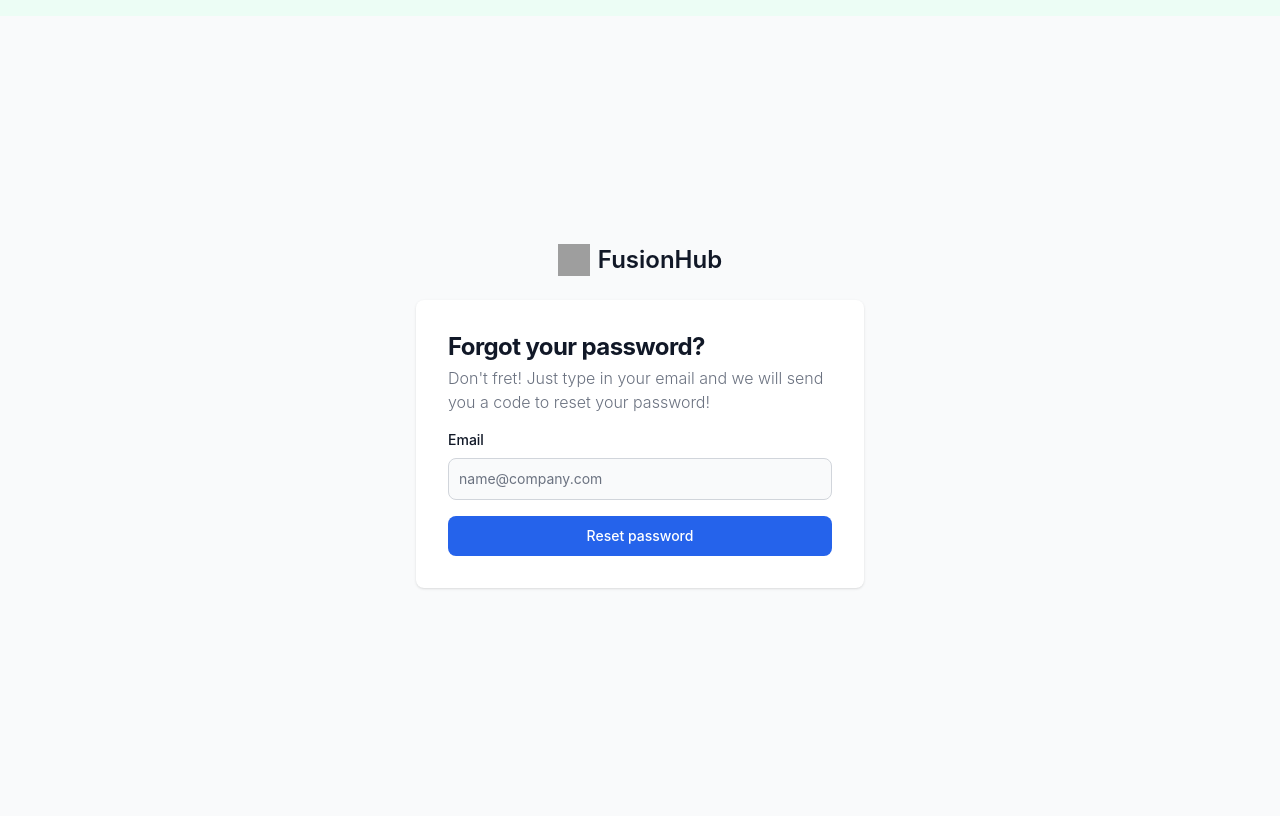
After one commit to Vignesh-Karnam/fusionhub-django, a Django app: page /users/password-reset/ in a window 1280 px wide. The commit adds this page. Run offline with Django 5.2, Linux system fonts and the light colour scheme; parts of the project's set-up code (start-up, migrations or seed data) failed here and were passed over; some libraries are stand-ins or nearby versions; grey boxes are pictures that could not be loaded.

Commit message:
added password reset form

```diff
--- a/apps/users/forms.py
+++ b/apps/users/forms.py
@@ -1,5 +1,5 @@
 from django import forms
-from django.contrib.auth.forms import AuthenticationForm
+from django.contrib.auth.forms import AuthenticationForm, PasswordResetForm
 from django.utils.translation import gettext_lazy as _
 
 
@@ -37,32 +37,16 @@ class CustomAuthenticationForm(AuthenticationForm):
     )
 
 
-from django.contrib.auth.forms import UserCreationForm
-from .models import User
-
-class CustomUserCreationForm(UserCreationForm):
-    class Meta:
-        model = User
-        fields = ("email",)
-        widgets = {
-            "email": forms.EmailInput(attrs={"class": "input-field", "placeholder": "Email"}),
-        }
-
-
-from django.contrib.auth.forms import PasswordChangeForm
-
-class CustomPasswordChangeForm(PasswordChangeForm):
-    old_password = forms.CharField(widget=forms.PasswordInput(attrs={"class": "input-field"}))
-    new_password1 = forms.CharField(widget=forms.PasswordInput(attrs={"class": "input-field"}))
-    new_password2 = forms.CharField(widget=forms.PasswordInput(attrs={"class": "input-field"}))
-
-
-from django.contrib.auth.forms import PasswordResetForm, SetPasswordForm
-
 class CustomPasswordResetForm(PasswordResetForm):
-    email = forms.EmailField(widget=forms.EmailInput(attrs={"class": "input-field"}))
-
-
-class CustomSetPasswordForm(SetPasswordForm):
-    new_password1 = forms.CharField(widget=forms.PasswordInput(attrs={"class": "input-field"}))
-    new_password2 = forms.CharField(widget=forms.PasswordInput(attrs={"class": "input-field"}))
+    email = forms.EmailField(
+        label=_("Email"),
+        max_length=254,
+        widget=forms.EmailInput(
+            attrs={
+                'autocomplete': 'email',
+                'class': 'bg-gray-50 border border-gray-300 text-gray-900 text-sm rounded-lg focus:ring-primary-600 focus:border-primary-600 block w-full p-2.5',
+                'placeholder': 'name@company.com'
+            }
+        ),
+        required=True
+    )
--- a/apps/users/urls.py
+++ b/apps/users/urls.py
@@ -1,6 +1,8 @@
 from django.urls import path
 from . import views
 
+app_name = 'users'
 urlpatterns = [
-    path('login/', views.CustomLoginView.as_view(), name='login')
+    path('login/', views.CustomLoginView.as_view(), name='login'),
+    path('password-reset/', views.CustomPasswordResetView.as_view(), name='password_reset')
 ]
--- a/apps/users/views.py
+++ b/apps/users/views.py
@@ -1,8 +1,13 @@
-from django.contrib.auth.views import LoginView
-from .forms import CustomAuthenticationForm
+from django.contrib.auth.views import LoginView, PasswordResetView
+from .forms import CustomAuthenticationForm, CustomPasswordResetForm
 from django.contrib.auth.forms import AuthenticationForm
 
 
 class CustomLoginView(LoginView):
     template_name = 'users/login.html'
     form_class = CustomAuthenticationForm
+
+
+class CustomPasswordResetView(PasswordResetView):
+    template_name = 'users/password_reset_form.html'
+    form_class = CustomPasswordResetForm
--- a/templates/users/login.html
+++ b/templates/users/login.html
@@ -29,7 +29,7 @@
                               <label for="remember" class="text-gray-500">{{ form.remember_me.label }}</label>
                             </div>
                         </div>
-                        <a href="#" class="text-sm font-medium text-primary-600 hover:underline">Forgot password?</a>
+                        <a href="{% url 'users:password_reset' %}" class="text-sm font-medium text-primary-600 hover:underline">Forgot password?</a>
                     </div>
                     <button type="submit" class="w-full text-white bg-primary-600 hover:bg-primary-700 focus:ring-4 focus:outline-none focus:ring-primary-300 font-medium rounded-lg text-sm px-5 py-2.5 text-center">Sign in</button>
                     <p class="text-sm font-light text-gray-500">
--- /dev/null
+++ b/templates/users/password_reset_form.html
@@ -0,0 +1,24 @@
+{% extends 'base.html' %}
+{% block content %}
+  <section class="bg-gray-50">
+    <div class="flex flex-col items-center justify-center px-6 py-8 mx-auto md:h-screen lg:py-0">
+        <a href="#" class="flex items-center mb-6 text-2xl font-semibold text-gray-900">
+            <img class="w-8 h-8 mr-2" src="https://flowbite.s3.amazonaws.com/blocks/marketing-ui/logo.svg" alt="logo">
+            FusionHub
+        </a>
+        <div class="w-full p-6 bg-white rounded-lg shadow md:mt-0 sm:max-w-md sm:p-8">
+            <h1 class="mb-1 text-xl font-bold leading-tight tracking-tight text-gray-900 md:text-2xl">
+                Forgot your password?
+            </h1>
+            <p class="font-light text-gray-500">Don't fret! Just type in your email and we will send you a code to reset your password!</p>
+            <form class="mt-4 space-y-4 lg:mt-5 md:space-y-5" action="#">
+                <div>
+                    <label for="email" class="block mb-2 text-sm font-medium text-gray-900">{{ form.email.label }}</label>
+                    {{ form.email }}
+                </div>
+                <button type="submit" class="w-full text-white bg-primary-600 hover:bg-primary-700 focus:ring-4 focus:outline-none focus:ring-primary-300 font-medium rounded-lg text-sm px-5 py-2.5 text-center">Reset password</button>
+            </form>
+        </div>
+    </div>
+  </section>
+{% endblock %}
--- a/templates/users/password_reset_subject.txt
+++ /dev/null
@@ -1 +0,0 @@
-FusionHub Password Reset
```
Also changed, not shown: templates/users/password_reset.html (deleted, +0 -13 lines), templates/users/password_reset_done.html (deleted, +0 -14 lines), templates/users/password_reset_email.html (deleted, +0 -14 lines).
